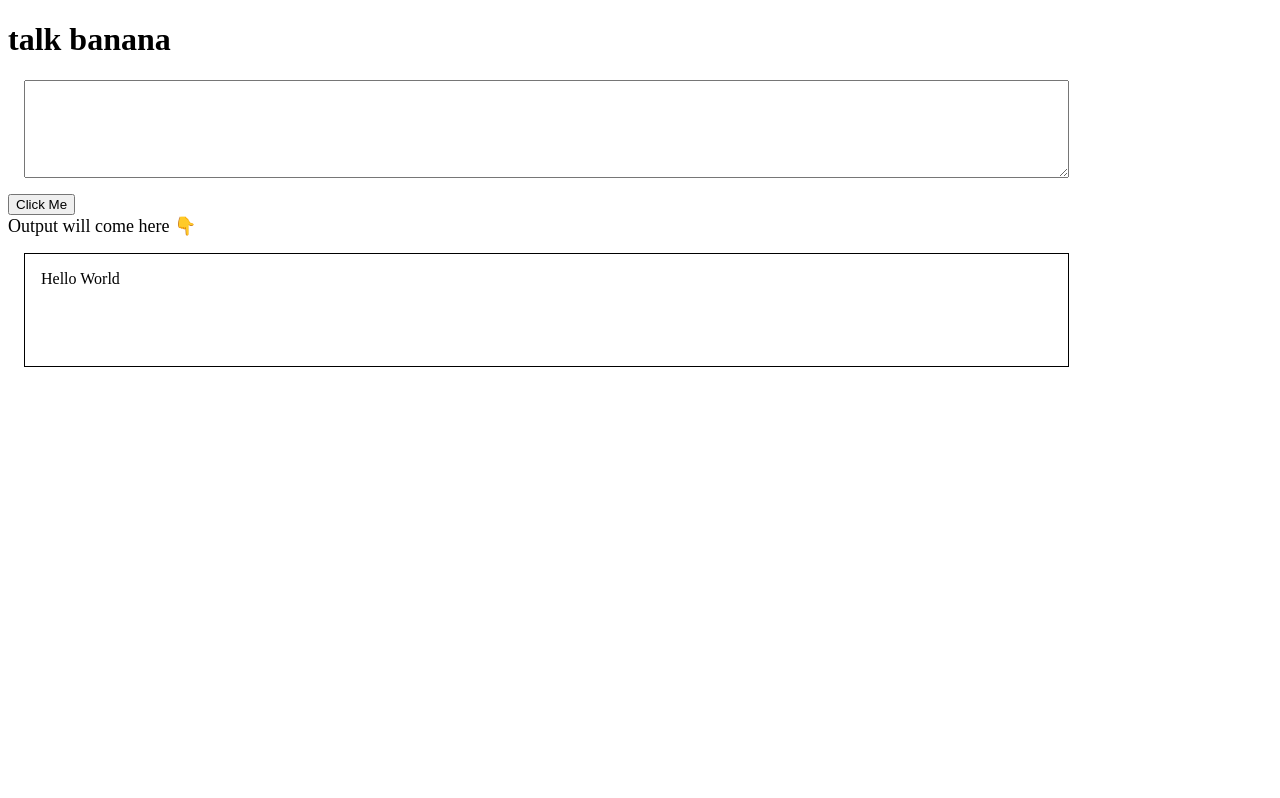
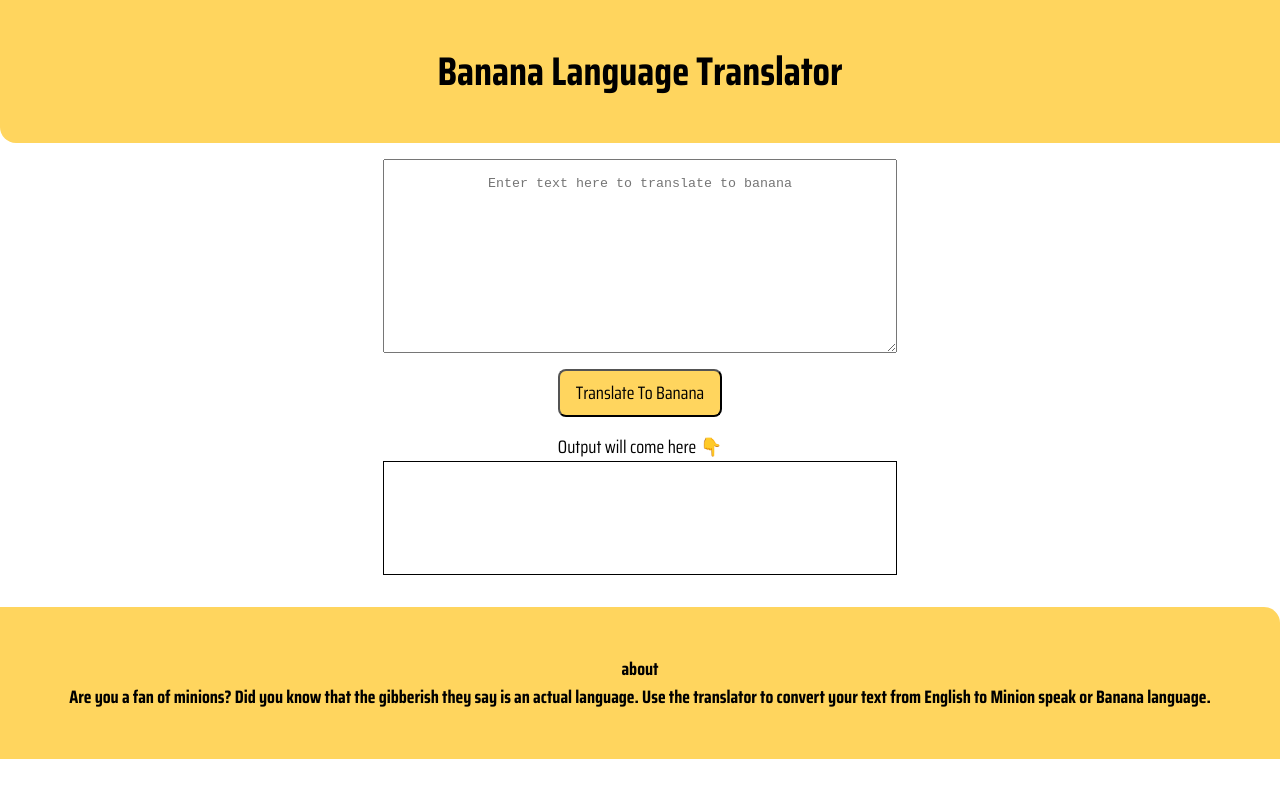
Before and after one commit to ddivyansh18/banana-speak, a plain HTML site: page index.html in a window 1280 px wide. Drawn offline with Linux system fonts and the light colour scheme.

Commit message:
Added CSS and fetch call

```diff
--- a/app.js
+++ b/app.js
@@ -5,9 +5,26 @@ var outputDiv = document.querySelector("#output")
 console.log(outputDiv)
 console.log(txtInput)
 
+var serverURL = "	https://api.funtranslations.com/translate/minion.json";
+
+function getTranslationURL(text) {
+    return serverURL + "?" + "text=" + text;
+}
+
+function errorHandler(error) {
+    console.log("Error logged : " + error);
+}
+
 
 function clickHandler() {
-    outputDiv.innerText = "translated: " + txtInput.value;
+    inputText = txtInput.value;
+    fetch(getTranslationURL(inputText))
+    .then(response => response.json())
+    .then(json => outputDiv.innerText = json.contents.translated)
+    .catch(errorHandler)
+
 }
 
+
+
 btnTranslate.addEventListener("click", clickHandler);
--- a/index.html
+++ b/index.html
@@ -5,38 +5,35 @@
     <meta http-equiv="X-UA-Compatible" content="IE=edge">
     <meta name="viewport" content="width=device-width, initial-scale=1.0">
     <title>banana speak</title>
-    <style>
-        textarea {
-            height : 8vh;
-            width : 80%;
-            margin: 1rem;
-            padding: 1rem;
-            display: block;
-        }
-
-        #output {
-            border: 1px solid black;
-            height: 10vh;
-            width: 80%;
-            margin: 1rem;
-            padding: 1rem;
-            display: block;
-        }
-
-    </style>
-
+    <link rel="stylesheet" href="styles.css">
 </head>
 <body>
-    <h1>talk banana</h1>
+
+    <nav class="navigation container">
+        <div class="nav-brand container-centered">Banana Language Translator</div>
+    </nav>
+
+    <div class="container container-centered">
+
     <textarea
     id = "txt-input"
-    placeholder="Enter english text here to convert to banana language">
-    </textarea>
-    <button id="btn-translate">Click Me</button>
+    class = "container container-centered"
+    placeholder="Enter text here to translate to banana"></textarea>
 
+
+    <button id="btn-translate" class="btn btn-primary">Translate To Banana</button>
     <div style="font-size: large;">Output will come here 👇</div>
-    <div id="output">Hello World</div>
+
+
+    <div id="output" class="container container-centered"></div>
+    </div>
+
     <script src="app.js" type="text/javascript"></script>
+
+    <footer class="footer">
+        <div class="footer-header">about <br>
+Are you a fan of minions? Did you know that the gibberish they say is an actual language. Use the translator to convert your text from English to Minion speak or Banana language.</div>
+    </footer>
 
 </body>
 </html>
--- /dev/null
+++ b/styles.css
@@ -0,0 +1,95 @@
+@import url('https://fonts.googleapis.com/css2?family=Saira+Condensed:wght@400;700&family=Shadows+Into+Light&display=swap');
+:root {
+    --primary-color : #FFD55E;
+    --off-white: #D1D5DB;
+    --dark-gray : #6B7280;
+}
+
+body {
+    margin: 0px;
+    font-family: 'Saira Condensed', sans-serif;
+}
+
+textarea {
+    height : 20vh;
+    width : 80%;
+    margin: 1rem;
+    padding: 1rem;
+    display: block;
+    font: 'Saira Condensed', sans-serif;
+}
+
+#output {
+    border: 1px solid black;
+    height: 10vh;
+    width: 80%;
+    margin: auto;
+    padding: 1rem;
+    display: block;
+}
+
+.hero {
+    padding: 2rem;
+    padding-top: 5rem;
+}
+
+.hero .hero-heading {
+    padding-top: 1rem;
+    color: var(--dark-gray);
+    background-color: var(--primary-color);
+    text-align: center;
+}
+
+.container {
+    padding-left: 1rem;
+    padding-right: 1rem;
+}
+
+.container-centered {
+    max-width: 600px;
+    margin: auto;
+    text-align: center;
+}
+
+.btn {
+    box-sizing: border-box;
+    text-decoration: none;
+    padding: 0.5rem 1rem;
+    margin-top: 1rem;
+    margin-bottom: 1rem;
+    font-family: 'Saira Condensed', sans-serif;
+    font-size: large;
+}
+
+
+.btn-primary {
+    background-color: var(--primary-color);
+    border-radius: 0.5rem;
+}
+
+.navigation {
+    background-color: var(--primary-color);
+    color: black;
+    padding: 2.5rem;
+    border-bottom-left-radius: 1rem;
+    margin-bottom: 1rem;
+}
+
+.navigation .nav-brand {
+    font-weight: bold;
+    font-size: 2.5rem;
+}
+
+.footer {
+    background-color: var(--primary-color);
+    padding: 3rem 1rem;
+    text-align: center;
+    border-top-right-radius: 1rem;
+    margin-top: 2rem;
+}
+
+
+.footer .footer-header {
+    font-weight: bold;
+    font-size: large;
+}
```
